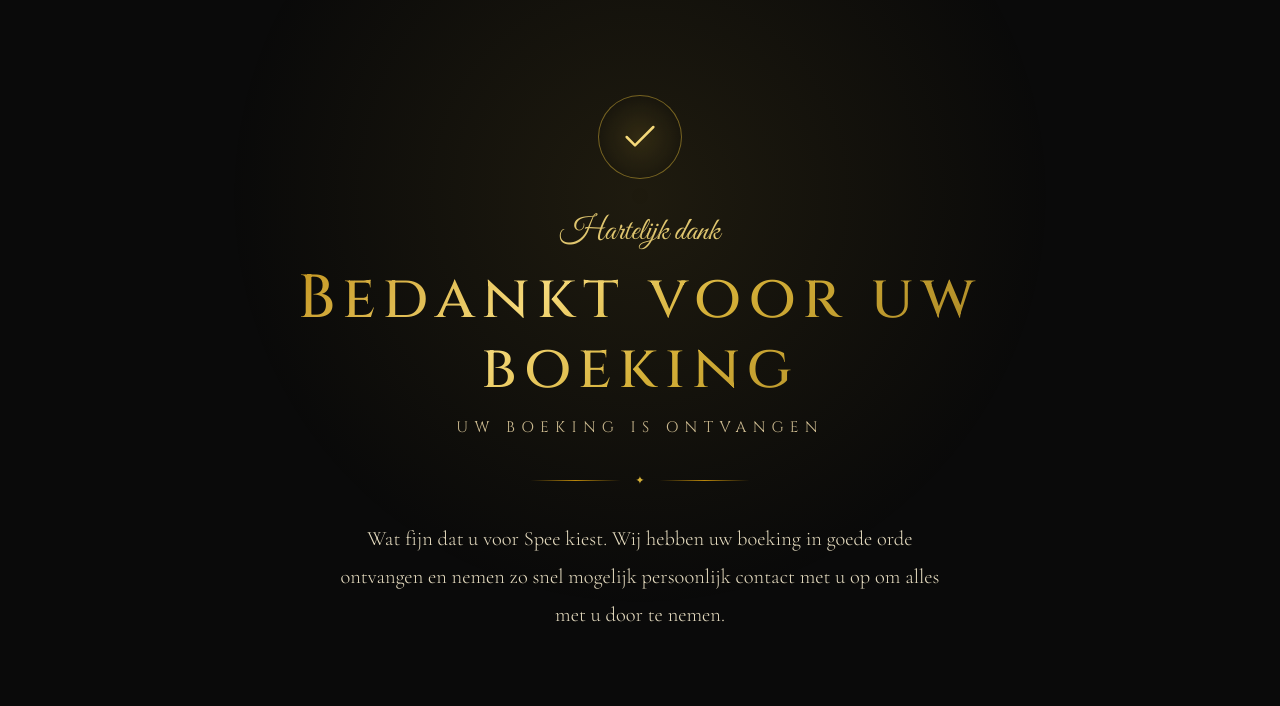
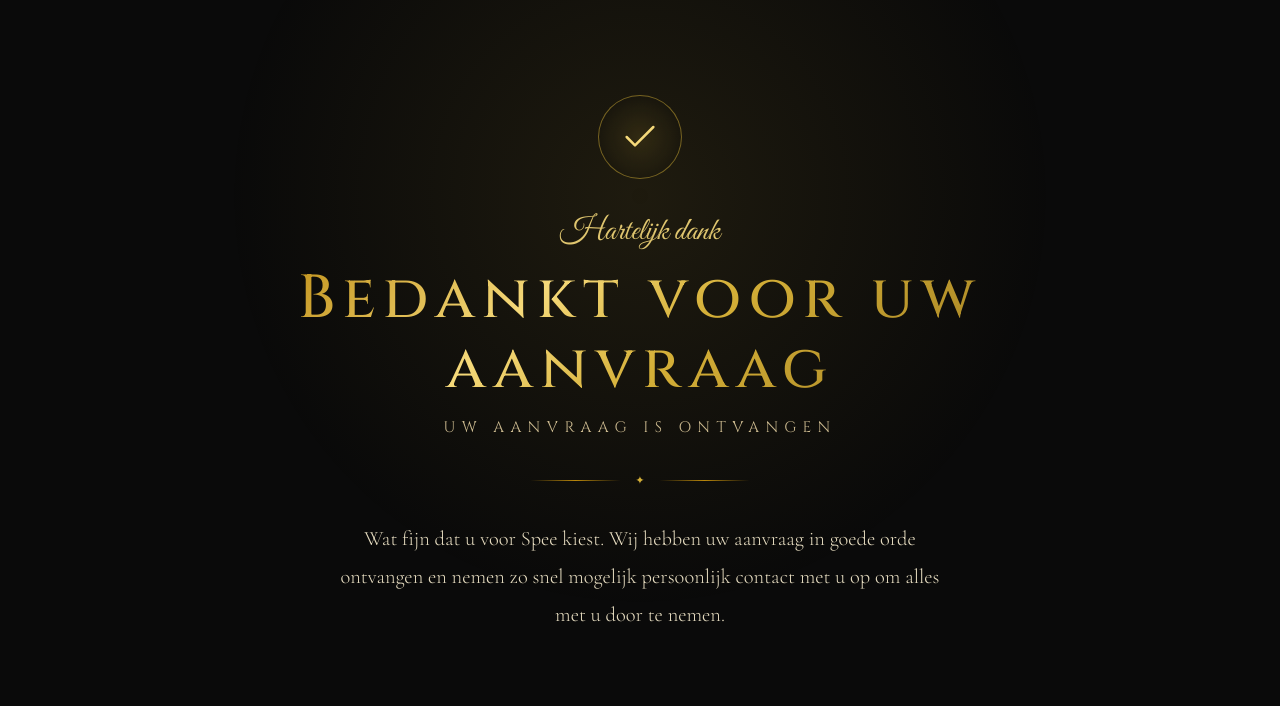
Before and after one commit to ClaudiaCoding/Spee-Events-Website, a plain HTML site: page bedankt.html in a window 1280 px wide. Shown: the part 94-800 px from the top of the page. Drawn offline with nearby package versions, Linux system fonts and the light colour scheme.

Commit message:
Update bedankt.html

```diff
--- a/bedankt.html
+++ b/bedankt.html
@@ -4,7 +4,7 @@
   <meta charset="UTF-8">
   <meta name="viewport" content="width=device-width, initial-scale=1.0">
   <meta name="robots" content="noindex">
-  <title>Uw boeking is ontvangen &middot; Spee Events &amp; Experiences</title>
+  <title>Uw aanvraag is ontvangen &middot; Spee Events &amp; Experiences</title>
   <link rel="preconnect" href="https://fonts.googleapis.com">
   <link rel="preconnect" href="https://fonts.gstatic.com" crossorigin>
   <link href="https://fonts.googleapis.com/css2?family=Cinzel:wght@400;500;600&family=Cormorant+Garamond:ital,wght@0,300;0,400;0,500;1,400&family=Great+Vibes&display=swap" rel="stylesheet">
@@ -558,8 +558,8 @@
       </span>
 
       <p class="eyebrow">Hartelijk dank</p>
-      <h1 class="gold-text">Bedankt voor uw boeking</h1>
-      <p class="subtitle">Uw boeking is ontvangen</p>
+      <h1 class="gold-text">Bedankt voor uw aanvraag</h1>
+      <p class="subtitle">Uw aanvraag is ontvangen</p>
 
       <!-- Toont het gekozen pakket als de link ?pakket=... bevat, bijv. bedankt.html?pakket=LED%20Package -->
       <p class="pkg-chip hidden" id="pkgChip"></p>
@@ -567,7 +567,7 @@
       <div class="divider"><span>&#10022;</span></div>
 
       <p class="message">
-        Wat fijn dat u voor Spee kiest. Wij hebben uw boeking in goede orde
+        Wat fijn dat u voor Spee kiest. Wij hebben uw aanvraag in goede orde
         ontvangen en nemen zo snel mogelijk persoonlijk contact met u op om
         alles met u door te nemen.
       </p>
```
